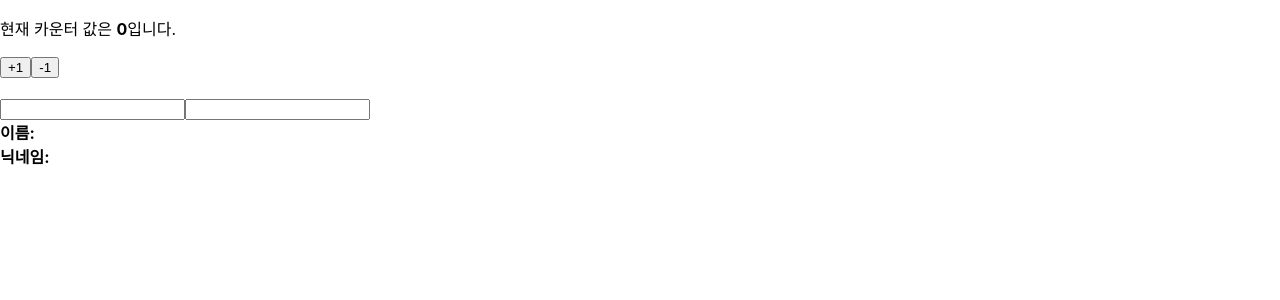
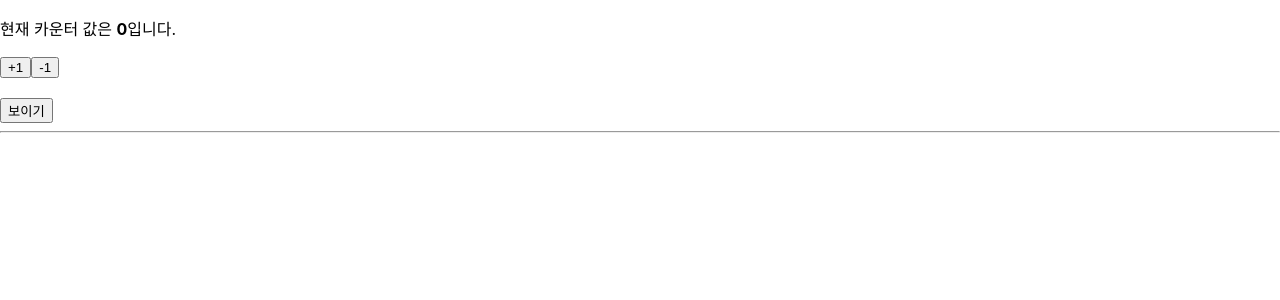
Before and after one commit to KyleRuiz/hooks-tutorial, a React (Create React App) app: page / in a window 1280 px wide. Shown: the top 300 px of the page. Built offline with nearby package versions, Linux system fonts and the light colour scheme.

Commit message:
8.2.3 뒷정리하기

```diff
--- a/src/App.js
+++ b/src/App.js
@@ -1,11 +1,17 @@
+import { useState } from "react";
 import Counter from "./Counter";
 import Info from "./Info";
 
 function App() {
+  const [visible, setVisible] = useState(false);
   return (
     <>
       <Counter /> <br />
-      <Info />
+      <button onClick={() => setVisible(!visible)}>
+        {visible ? "숨기기" : "보이기"}
+      </button>
+      <hr />
+      {visible && <Info />}
     </>
   );
 }
--- a/src/Info.js
+++ b/src/Info.js
@@ -4,7 +4,12 @@
   const [name, setName] = useState("");
   const [nickname, setNickname] = useState("");
   useEffect(() => {
+    console.log("Effect");
     console.log(name);
+    return () => {
+      console.log("clean up");
+      console.log(name);
+    };
   }, [name]);
 
   const onChangeName = (e) => {
```
